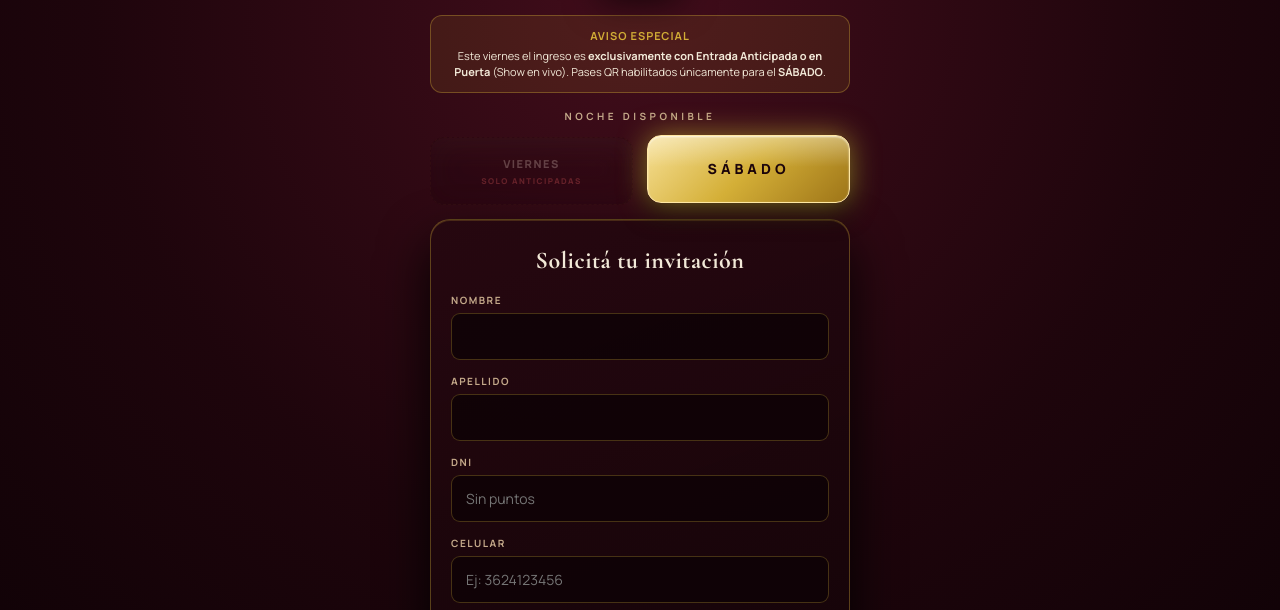
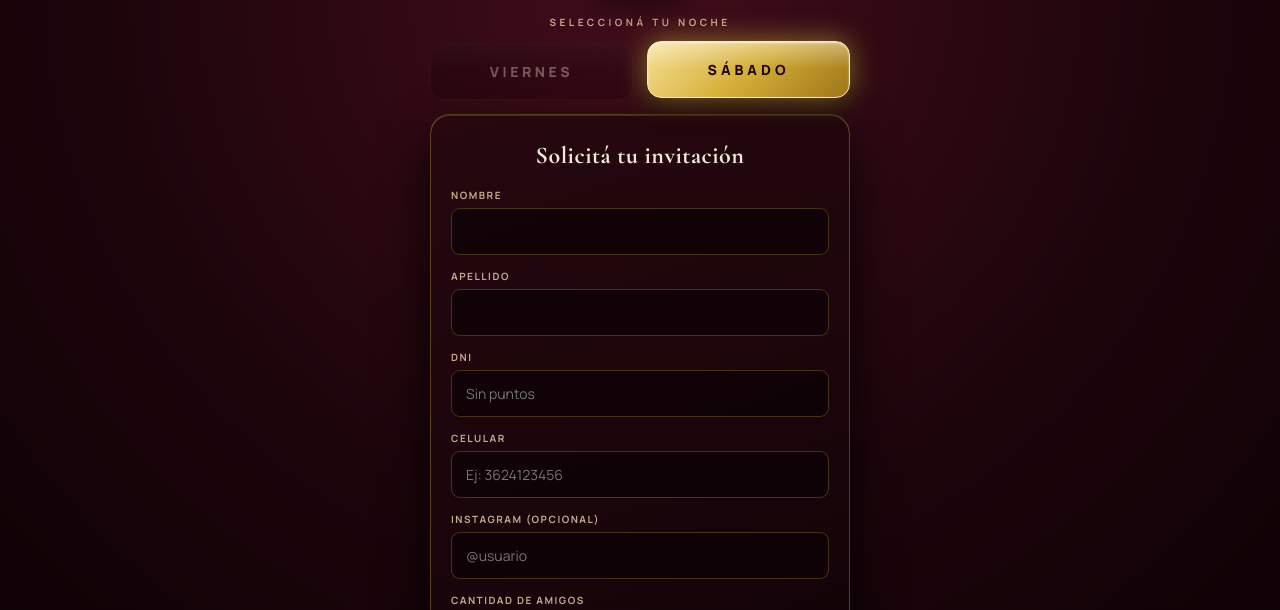
Before and after one commit to spinnenhirnyamilarocio-eng/vix-invitaciones, a website: page PUBLIC/registro.html in a window 1280 px wide. Both pictures are taken after a click on the button "SÁBADO". Shown: the part 115-725 px from the top of the page. Drawn offline with nearby package versions, Linux system fonts and the light colour scheme.

Commit message:
reactivar viernes

```diff
--- a/PUBLIC/registro.html
+++ b/PUBLIC/registro.html
@@ -285,23 +285,14 @@
 
     <img src="logo.png" alt="VIX" class="logo-vix">
 
-    <!-- Aviso especial para este viernes -->
-    <div style="background: rgba(212, 175, 55, 0.1); border: 1px solid rgba(212, 175, 55, 0.35); border-radius: 12px; padding: 12px 14px; margin-bottom: 16px; font-size: 11px; color: #f2e9d8; line-height: 1.45;">
-      <strong style="color: #d4af37; text-transform: uppercase; letter-spacing: 1px; display: block; margin-bottom: 4px;">Aviso Especial</strong>
-      Este viernes el ingreso es <strong>exclusivamente con Entrada Anticipada o en Puerta</strong> (Show en vivo). Pases QR habilitados únicamente para el <strong>SÁBADO</strong>.
+    <div class="titulo-selector">Seleccioná tu noche</div>
+
+    <div class="selector-dias" id="contenedor-dias">
+      <button type="button" class="btn-dia" id="btn-viernes">VIERNES</button>
+      <button type="button" class="btn-dia" id="btn-sabado">SÁBADO</button>
     </div>
 
-    <div class="titulo-selector">Noche disponible</div>
-
-    <!-- Selector: Viernes deshabilitado y Sábado activo -->
-    <div class="selector-dias con-seleccion" id="contenedor-dias">
-      <button type="button" class="btn-dia" id="btn-viernes" disabled style="opacity: 0.25; cursor: not-allowed; pointer-events: none; border-style: dashed; font-size: 11px; letter-spacing: 1.5px;">
-        VIERNES<br><span style="font-size: 8px; color: #ff6b6b; display: block; margin-top: 4px;">SOLO ANTICIPADAS</span>
-      </button>
-      <button type="button" class="btn-dia activo" id="btn-sabado">SÁBADO</button>
-    </div>
-
-    <div class="error-dia" id="err-dia">⚠️ Por favor seleccioná Sábado</div>
+    <div class="error-dia" id="err-dia">⚠️ Por favor seleccioná Viernes o Sábado</div>
 
     <div class="card">
 
@@ -360,17 +351,25 @@
   </div>
 
 <script>
-  // Sábado seleccionado por defecto para este fin de semana
-  let diaSeleccionado = 'SÁBADO';
+  let diaSeleccionado = null;
   const contenedorDias = document.getElementById('contenedor-dias');
   const btnViernes = document.getElementById('btn-viernes');
   const btnSabado = document.getElementById('btn-sabado');
   const errDia = document.getElementById('err-dia');
 
+  btnViernes.addEventListener('click', () => {
+    diaSeleccionado = 'VIERNES';
+    contenedorDias.classList.add('con-seleccion');
+    btnViernes.classList.add('activo');
+    btnSabado.classList.remove('activo');
+    errDia.style.display = 'none';
+  });
+
   btnSabado.addEventListener('click', () => {
     diaSeleccionado = 'SÁBADO';
     contenedorDias.classList.add('con-seleccion');
     btnSabado.classList.add('activo');
+    btnViernes.classList.remove('activo');
     errDia.style.display = 'none';
   });
 
```
